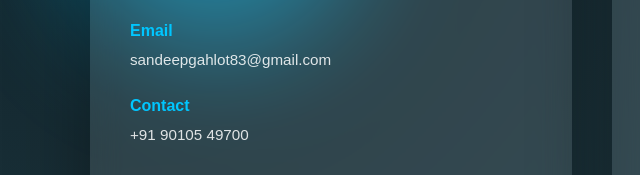
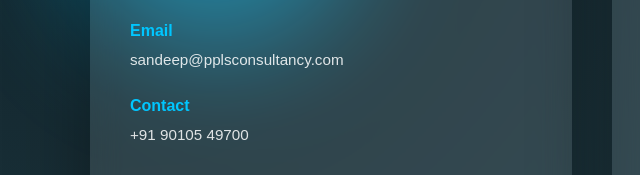
Before and after one commit to ashishbhattwork-star/PPLS, a plain HTML site: page contact.html in a window 1280 px wide. Shown: the part 287-462 px from the top of the page, 0-640 px from the left. Drawn offline with Linux system fonts and the light colour scheme.

Commit message:
Contact Form

```diff
--- a/contact.html
+++ b/contact.html
@@ -227,8 +227,8 @@
 
           <div class="info-item">
             <h4>Email</h4>
-            <a href="mailto:sandeepgahlot83@gmail.com">
-              sandeepgahlot83@gmail.com
+            <a href="mailto:sandeep@pplsconsultancy.com">
+              sandeep@pplsconsultancy.com
             </a>
           </div>
 
@@ -251,7 +251,7 @@
           <p>We’ll get back to you within 24 hours.</p>
 
           <form
-            action="https://formsubmit.co/sandeepgahlot83@gmail.com"
+            action="https://formsubmit.co/sandeep@pplsconsultancy.com"
             method="POST"
           >
             <input type="hidden" name="_captcha" value="false" />
```
